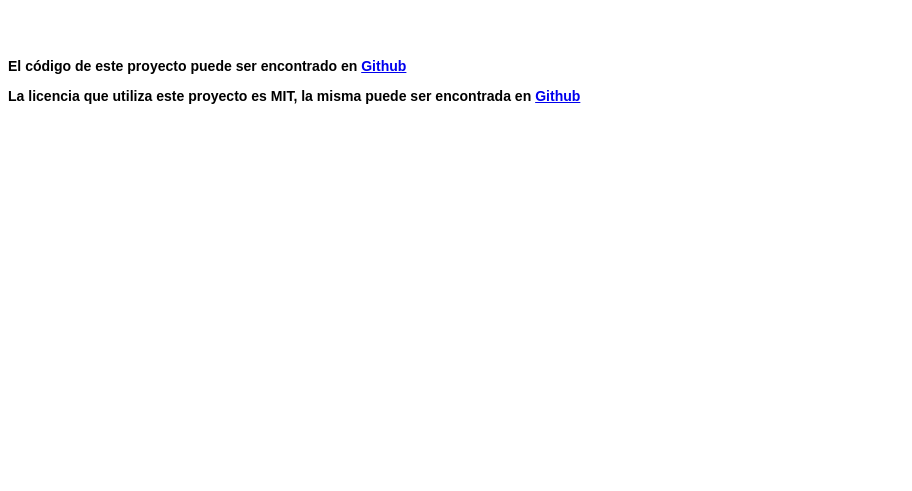
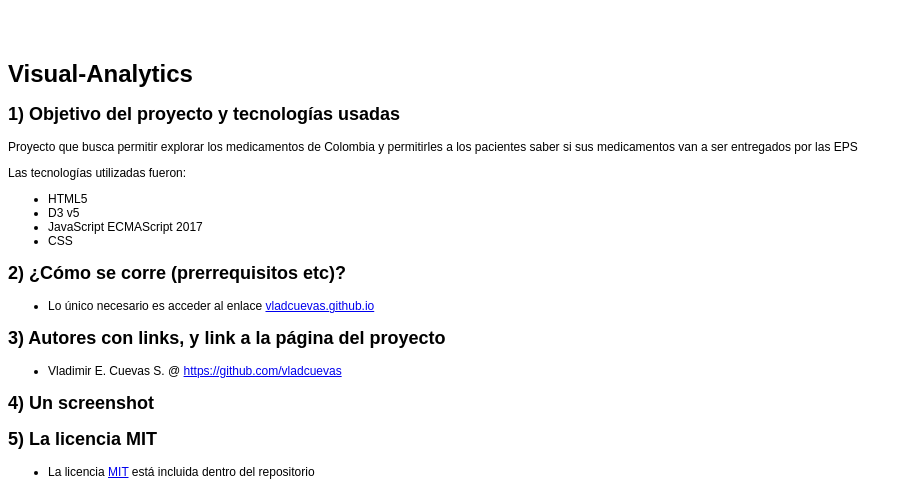
Before and after one commit to vladcuevas/vladcuevas.github.io, a plain HTML site: page index.html in a window 1280 px wide. Shown: the part 638-1129 px from the top of the page, without its empty margins (0-912 px from the left). Before the commit the page ends 800 px from the top, so only its background shows below. Drawn offline with nearby package versions, Linux system fonts and the light colour scheme; no server answers.

Commit message:
image and content

```diff
--- a/index.html
+++ b/index.html
@@ -380,7 +380,29 @@
 				update(data);
 			}
 		</script>
-		<h3>El código de este proyecto puede ser encontrado en <a href="https://github.com/vladcuevas/vladcuevas.github.io">Github</a></h3>
-		<h3>La licencia que utiliza este proyecto es MIT, la misma puede ser encontrada en <a href="https://github.com/vladcuevas/vladcuevas.github.io">Github</a><h3>
+		<h1><a id="VisualAnalytics_0"></a>Visual-Analytics</h1>
+		<h2><a id="1_Objetivo_del_proyecto_y_tecnologas_usadas_2"></a>1) Objetivo del proyecto y tecnologías usadas</h2>
+		<p>Proyecto que busca permitir explorar los medicamentos de Colombia y permitirles a los pacientes saber si sus medicamentos van a ser entregados por las EPS</p>
+		<p>Las tecnologías utilizadas fueron:</p>
+		<ul>
+			<li>HTML5</li>
+			<li>D3 v5</li>
+			<li>JavaScript ECMAScript 2017</li>
+			<li>CSS</li>
+		</ul>
+		<h2><a id="2_Cmo_se_corre_prerrequisitos_etc_13"></a>2) ¿Cómo se corre (prerrequisitos etc)?</h2>
+		<ul>
+			<li>Lo único necesario es acceder al enlace <a href="https://vladcuevas.github.io">vladcuevas.github.io</a></li>
+		</ul>
+		<h2><a id="3_Autores_con_links_y_link_a_la_pgina_del_proyecto_17"></a>3) Autores con links, y link a la página del proyecto</h2>
+		<ul>
+			<li>Vladimir E. Cuevas S.  @ <a href="https://github.com/vladcuevas">https://github.com/vladcuevas</a></li>
+		</ul>
+		<h2><a id="4_Un_screenshot_21"></a>4) Un screenshot</h2>
+		<h2><a id="5_La_licencia_MIT_23"></a>5) La licencia MIT</h2>
+		<ul>
+			<li>La licencia <a href="https://github.com/vladcuevas/vladcuevas.github.io/blob/master/LICENSE">MIT</a> está incluida dentro del repositorio</li>
+		</ul>
+
 	</body>
 </html>
```
Also changed, not shown: images/screenshot.PNG (added).
